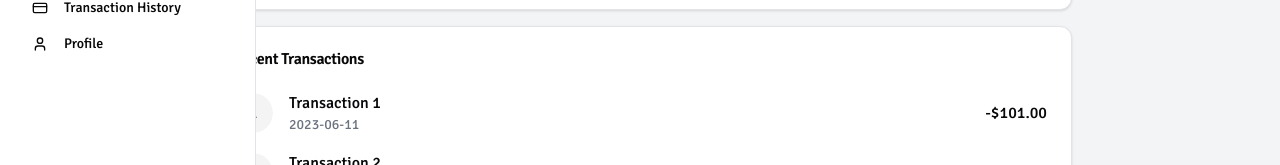
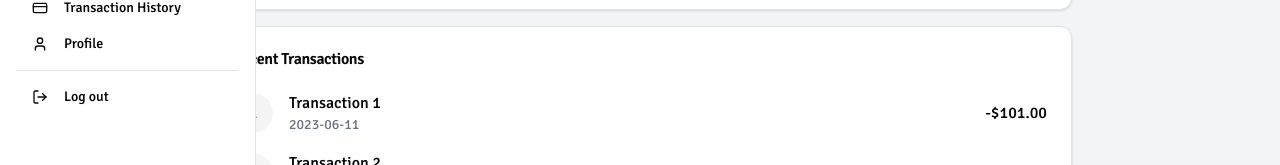
Before and after one commit to shamim261/takaflow, a Next.js app: page /user/dashboard in a window 1280 px wide. Shown: the part 240-405 px from the top of the page. Built offline with nearby package versions, Linux system fonts and the light colour scheme; no server answers; what @radix-ui/themes would draw is missing.

Commit message:
minor fix

```diff
--- a/components/Navbar.tsx
+++ b/components/Navbar.tsx
@@ -121,10 +121,20 @@ const Navbar: React.FC<NavbarProps> = ({ children, user }) => {
                     <User className="mr-2 h-4 w-4" />
                     Profile
                   </Button>
+                  <hr />
+                  <Button
+                    onClick={handleLogOut}
+                    variant="ghost"
+                    className="justify-start"
+                  >
+                    <LogOut className="mr-2 h-4 w-4" />
+                    Log out
+                  </Button>
                 </div>
               </SheetContent>
             </Sheet>
           </div>
+          <Link href="/">
             <Image
               className="md:hidden"
               src="/logo.png"
@@ -132,13 +142,14 @@ const Navbar: React.FC<NavbarProps> = ({ children, user }) => {
               height={150}
               alt="logo"
             />
+          </Link>
           <DropdownMenu>
             <DropdownMenuTrigger asChild>
               <Button variant="ghost" size="icon">
                 <Avatar>
                   <AvatarImage src="/placeholder-user.jpg" alt="@user" />
                   <AvatarFallback>
-                    {"Shamim".split(" ")[0].toUpperCase().charAt(0)}
+                    {user?.name.split(" ")[0].toUpperCase().charAt(0)}
                   </AvatarFallback>
                 </Avatar>
               </Button>
@@ -149,7 +160,9 @@ const Navbar: React.FC<NavbarProps> = ({ children, user }) => {
               <DropdownMenuItem onClick={() => router.push("/user/profile")}>
                 Profile
               </DropdownMenuItem>
-              <DropdownMenuItem>Settings</DropdownMenuItem>
+              <DropdownMenuItem onClick={() => router.push("/user/profile")}>
+                Settings
+              </DropdownMenuItem>
               <DropdownMenuSeparator />
               <DropdownMenuItem onClick={handleLogOut}>
                 <LogOut className="mr-2 h-4 w-4" />
@@ -162,7 +175,9 @@ const Navbar: React.FC<NavbarProps> = ({ children, user }) => {
       <div className="mx-auto my-0 max-w-4xl min-h-[93vh] ">{children}</div>
       <nav className="hidden md:block fixed top-0 left-0 h-full w-64 font-semibold  bg-white dark:bg-gray-800 border-r p-4">
         <div className="flex items-center justify-center mb-8">
+          <Link href="/">
             <Image src="/logo.png" width={200} height={200} alt="logo" />
+          </Link>
         </div>
         <ul className="space-y-2 ">
           <li>
@@ -215,6 +230,18 @@ const Navbar: React.FC<NavbarProps> = ({ children, user }) => {
               </Button>
             </li>
           </Link>
+          <hr className="my-1" />
+
+          <li>
+            <Button
+              onClick={handleLogOut}
+              variant="ghost"
+              className="w-full justify-start"
+            >
+              <LogOut className="mr-2 h-4 w-4" />
+              Log out
+            </Button>
+          </li>
         </ul>
       </nav>
     </div>
```
Lines whose indentation alone changed are shown as unchanged.
